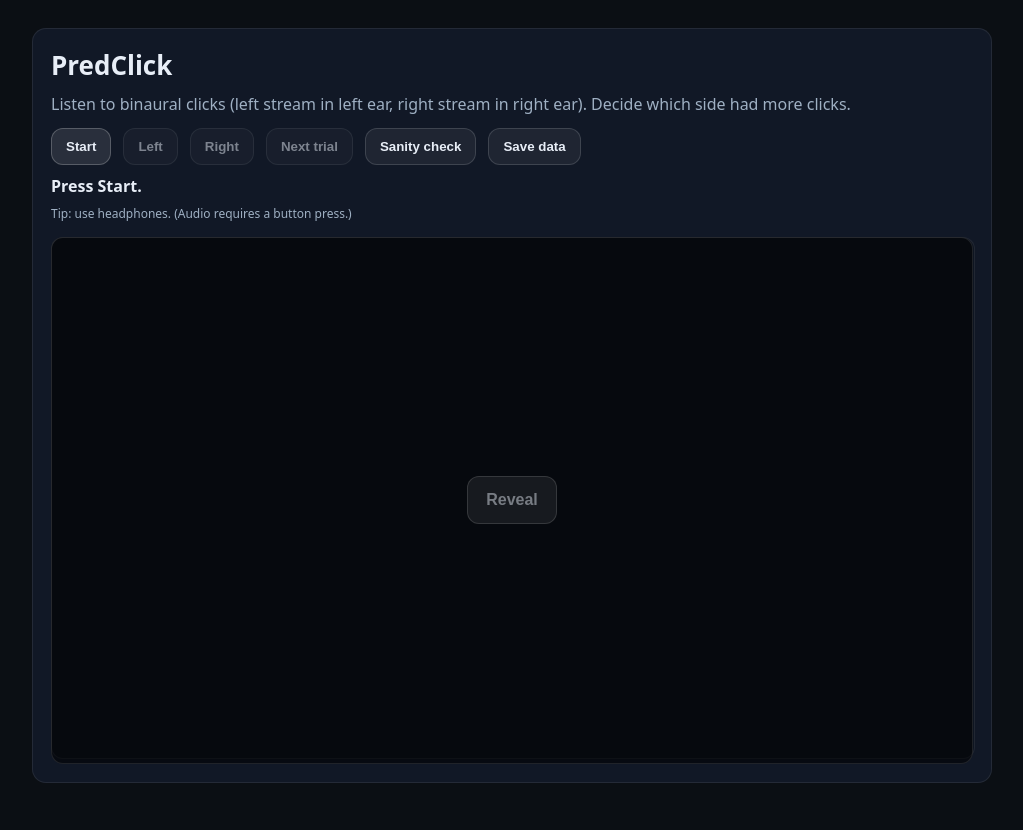
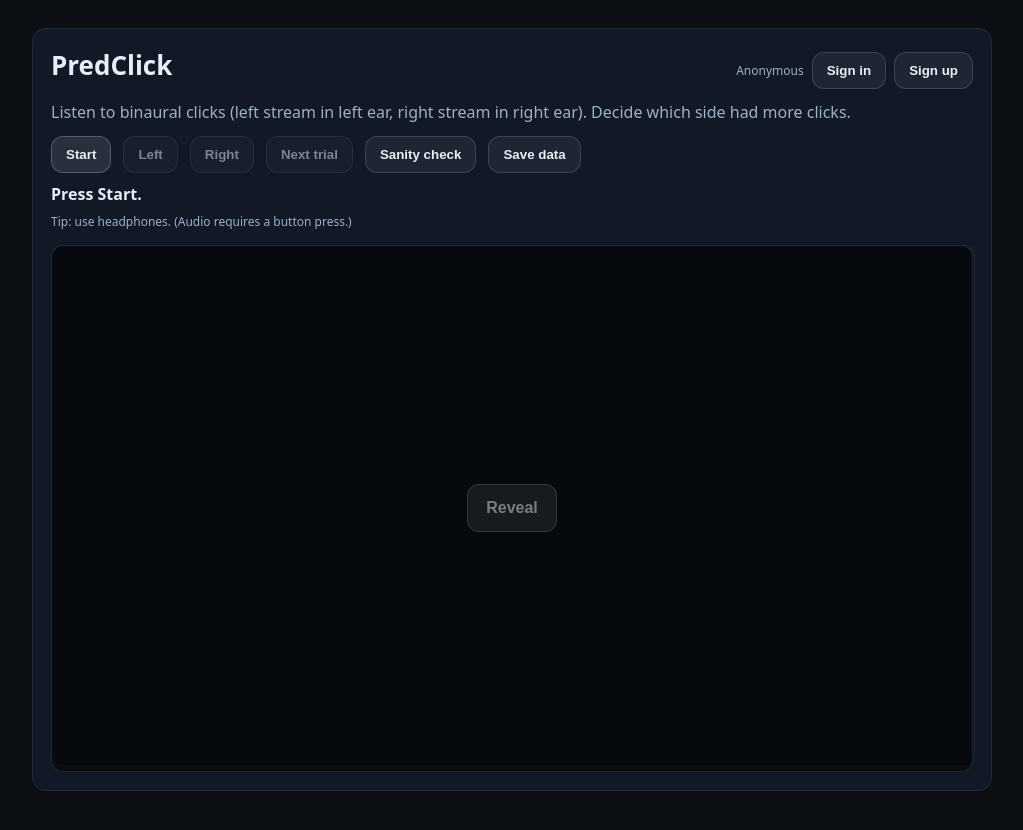
Before and after one commit to minzsiure/minzsiure.github.io, a Jekyll site: the page predclick/index.html, which Jekyll copies as it is, in a window 1280 px wide. Shown: the top 830 px of the page, without its empty margins (128-1151 px from the left). Built offline with Jekyll 4.4.1, drawn with Linux system fonts in a browser that asks for light colours.

Commit message:
add sign up button etc and css

```diff
--- a/predclick/css/style.css
+++ b/predclick/css/style.css
@@ -111,3 +111,16 @@ canvas {
     font-size: 12px;
     color: var(--muted);
 }
+
+.titleRow {
+    display: flex;
+    align-items: center;
+    justify-content: space-between;
+    gap: 12px;
+}
+
+.authWrap {
+    display: flex;
+    align-items: center;
+    gap: 8px;
+}
--- a/predclick/index.html
+++ b/predclick/index.html
@@ -11,7 +11,17 @@
 <body>
     <div class="wrap">
         <div class="card">
-            <h1>PredClick</h1>
+            <div class="titleRow">
+                <h1>PredClick</h1>
+
+                <div class="authWrap">
+                    <span id="authStatus" class="small">Anonymous</span>
+                    <button id="signInBtn">Sign in</button>
+                    <button id="signUpBtn">Sign up</button>
+                    <button id="signOutBtn" style="display:none;">Sign out</button>
+                </div>
+            </div>
+
             <p>Listen to binaural clicks (left stream in left ear, right stream in right ear). Decide which side had
                 more clicks.</p>
 
```
